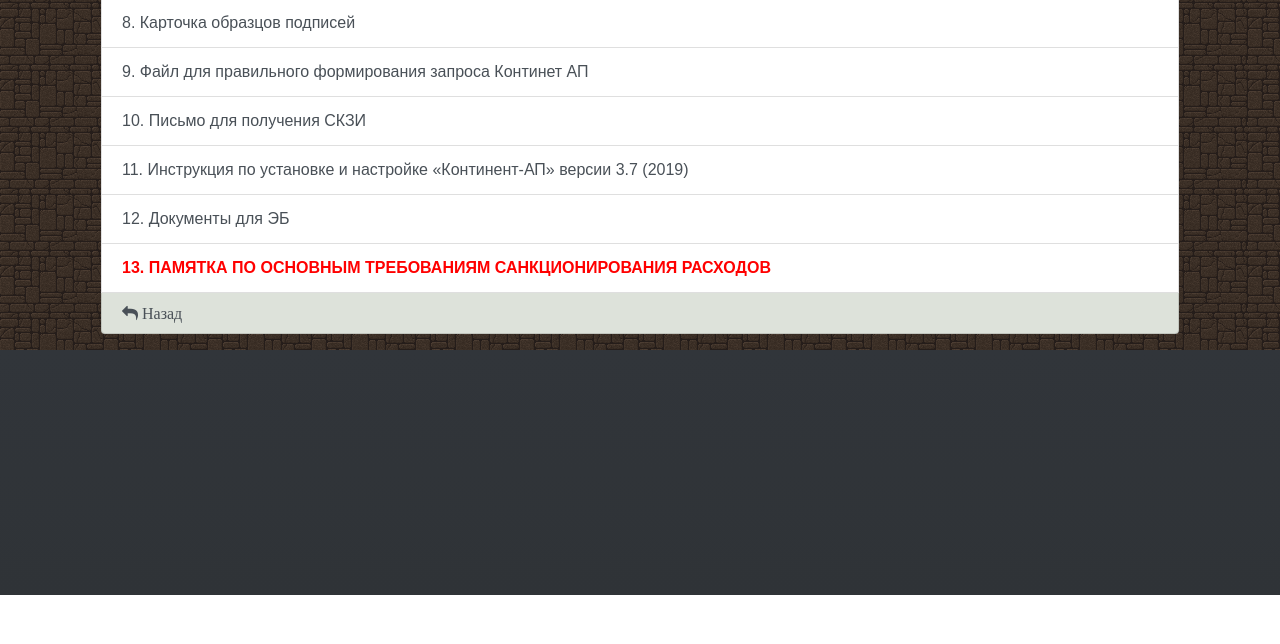
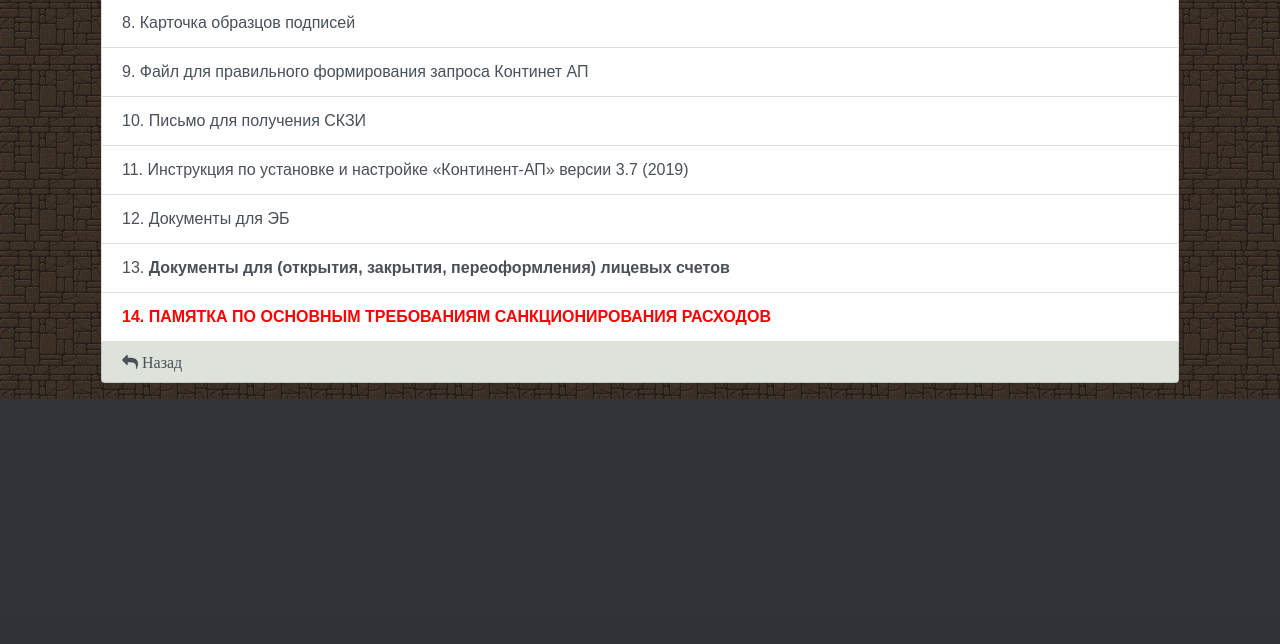
Before and after one commit to Vigi73/otdel19, a Django app: page /blanks/ in a window 1280 px wide. Shown: the part 797-1441 px from the top of the page. Before the commit the page ends 1392 px from the top, so only its background shows below. Run offline with Django 3.2, Linux system fonts and the light colour scheme; some libraries are stand-ins or nearby versions; some web fonts are replaced.

Commit message:
add blank lic

```diff
--- a/blanks/templates/blanks/blanks.html
+++ b/blanks/templates/blanks/blanks.html
@@ -25,7 +25,8 @@
   <a href="{% static 'files/blanks/Письмо_для_получения_скзи.docx' %}" class="list-group-item list-group-item-action">10. Письмо для получения СКЗИ</a>
   <a href="{% static 'files/blanks/Insrt_Con_3.7_ver_4.zip' %}" class="list-group-item list-group-item-action">11. Инструкция по установке и настройке «Континент-АП» версии 3.7 (2019)</a>
   <a href="{% static 'files/blanks/for_eb.rar' %}" class="list-group-item list-group-item-action">12. Документы для ЭБ</a>
-  <a  style="color: #FF0000" href="{% static 'files/blanks/pam.doc' %}" class="list-group-item list-group-item-action"><b>13. ПАМЯТКА ПО ОСНОВНЫМ ТРЕБОВАНИЯМ САНКЦИОНИРОВАНИЯ РАСХОДОВ</b></a>
+        <a href="{% static 'files/blanks/21н-Бланки.rar' %}" class="list-group-item list-group-item-action">13. <b>Документы для (открытия, закрытия, переоформления) лицевых счетов </b></a>
+  <a  style="color: #FF0000" href="{% static 'files/blanks/pam.doc' %}" class="list-group-item list-group-item-action"><b>14. ПАМЯТКА ПО ОСНОВНЫМ ТРЕБОВАНИЯМ САНКЦИОНИРОВАНИЯ РАСХОДОВ</b></a>
   <a href="{% url 'post_list_url' %}" class="list-group-item list-group-item-action back_post"><i class="fa fa-reply" aria-hidden="true"> Назад</i></a></a>
 </div>
 
--- a/requirements.txt
+++ b/requirements.txt
@@ -3,5 +3,4 @@ django-bootstrap4==0.0.7
 django-ckeditor==5.6.1
 django-fa==1.0.0
 django-js-asset==1.1.0
-Pillow==5.2.0
 pytz==2018.5
```
Also changed, not shown: 1 other file.
